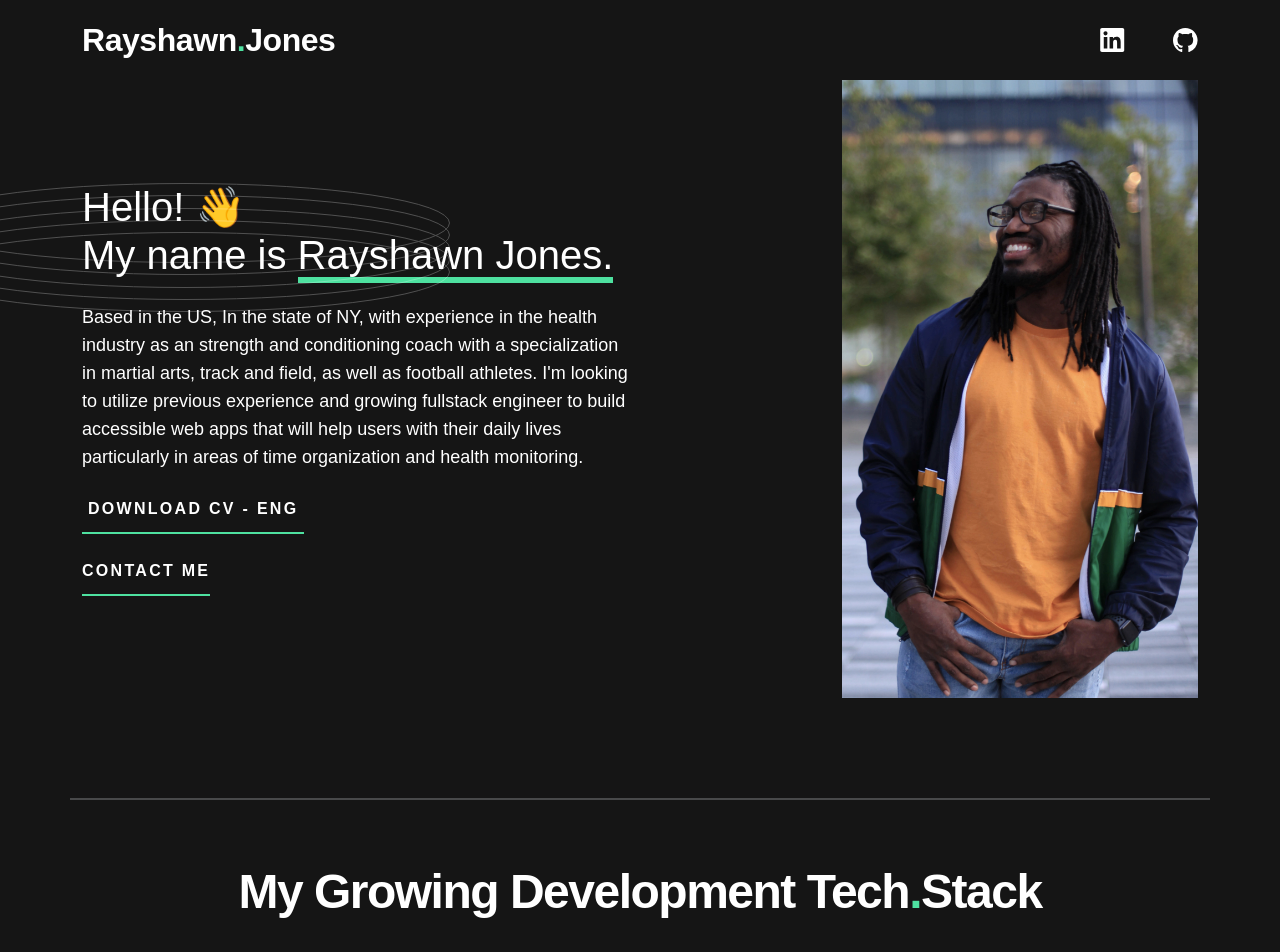
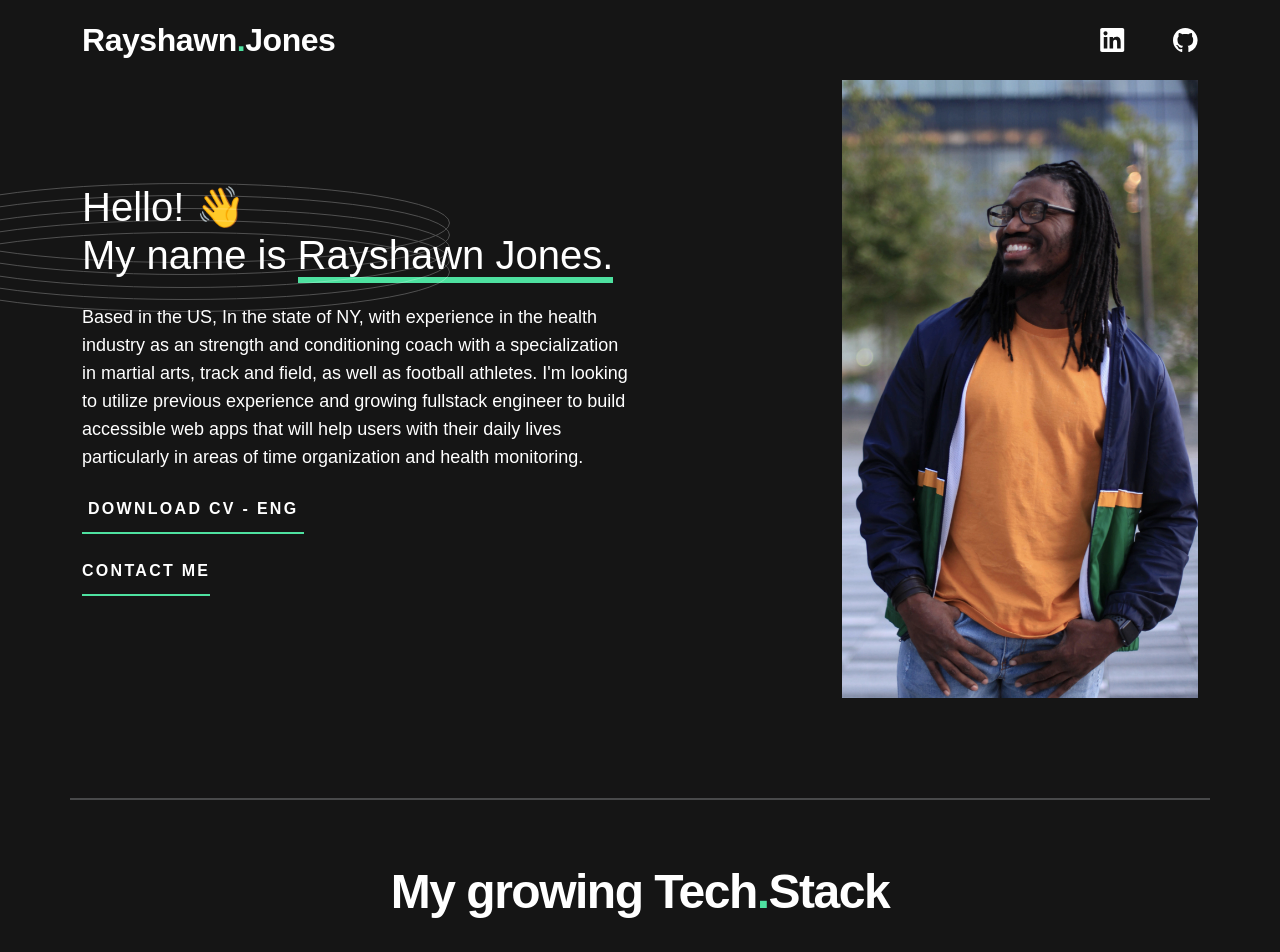
Before and after one commit to RayshawnJones/Portfolio, a React (Create React App) app: page / in a window 1280 px wide. Shown: the top 952 px of the page. Built offline with nearby package versions, Linux system fonts and the light colour scheme.

Commit message:
added comments to skillsComp as there was difficulties and errors when initially designing

```diff
--- a/src/components/skillsComp/skillsComp.jsx
+++ b/src/components/skillsComp/skillsComp.jsx
@@ -1,11 +1,21 @@
+// Returns a section element with a container class
 export default function SkillList({ skillsData }) {
   return (
     <section className="container">
+      {/* Creates a div element with specific classes and attributes */}
       <div className="row gap-2 row-gap-lg-5 justify-content-center justify-content-lg-between">
+        {/* Creates a horizontal rule element with a border class */}
         <hr className="border" />
+        {/* Creates an h2 element with specific classes */}
         <h2 className="heading-l text-center">
-          My  Growing Development Tech<span className="brand-color">.</span>Stack
+          {/* Renders the text "My growing Tech" */}
+          My growing Tech
+          {/* Creates a span element with a brand-color class */}
+          <span className="brand-color">.</span>
+          {/* Renders the text "Stack" */}
+          Stack
         </h2>
+        {/* Maps over the skillsData array and render SkillItem components */}
         {skillsData.map((skill) => (
           <SkillItem key={skill.name} name={skill.name} icon={skill.icon} />
         ))}
@@ -14,11 +24,16 @@ export default function SkillList({ skillsData }) {
   );
 }
 
+// Defines a function SkillItem that takes in name and icon as parameters
 function SkillItem({ name, icon }) {
+  // Returns a div element with specific classes
   return (
     <div className="col-6 col-md-3 col-lg-2 p-0">
+      {/* Creates a div element with specific classes and attributes */}
       <div className="d-flex align-items-center justify-content-start">
+        {/* Creates an img element with specific classes, source, and alt text */}
         <img className="icon-layout" src={icon} alt={icon} />
+        {/* Creates an h3 element with specific classes and render the skill name */}
         <h3 className="heading-m">{name}</h3>
       </div>
     </div>
```
